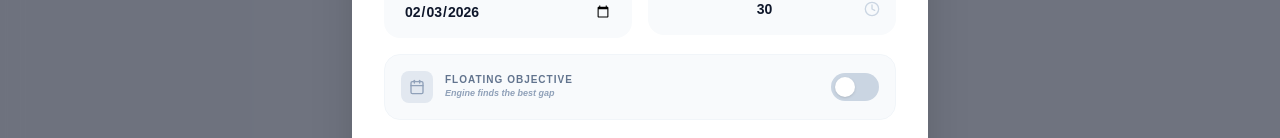
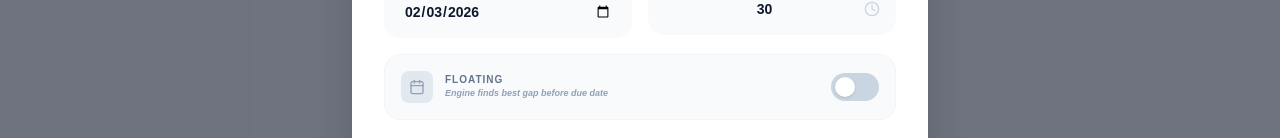
Before and after one commit to sohpra/SmartPlanner, a Next.js app: page /tasks in a window 1280 px wide. Both pictures are taken after a click on the button "ADD TASK". Shown: the part 479-617 px from the top of the page. Built offline with nearby package versions, Linux system fonts and the light colour scheme; no server answers; the database is empty.

Commit message:
Task modal clearer

```diff
--- a/app/components/tasks/AddTaskModal.tsx
+++ b/app/components/tasks/AddTaskModal.tsx
@@ -202,10 +202,10 @@ export function AddTaskModal({ open, onClose }: { open: boolean; onClose: () =>
                   </div>
                   <div>
                     <p className={`text-[10px] font-black uppercase tracking-widest ${isFixed ? 'text-blue-600' : 'text-slate-500'}`}>
-                      {isFixed ? 'Fixed Session' : 'Floating Objective'}
+                      {isFixed ? 'Fixed' : 'Floating'}
                     </p>
                     <p className="text-[9px] text-slate-400 font-bold italic">
-                      {isFixed ? 'Locked to specific date' : 'Engine finds the best gap'}
+                      {isFixed ? 'Locked to specific date' : 'Engine finds best gap before due date'}
                     </p>
                   </div>
                 </div>
```
